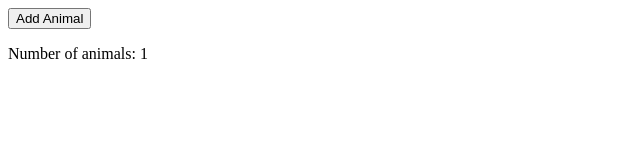
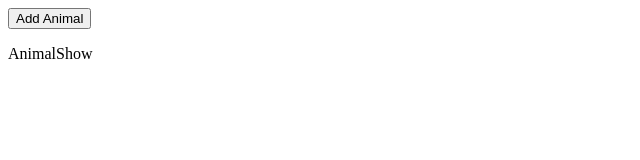
Before and after one commit to majd-hourani/clicky-pets, a React (Vite) app: page / in a window 1280 px wide. Both pictures are taken after a click on the button "Add Animal". Shown: the top 160 px of the page, without its empty margins (0-640 px from the left). Built offline with nearby package versions, Linux system fonts and the light colour scheme.

Commit message:
Render animal components using map

```diff
--- /dev/null
+++ b/src/AnimalShow.jsx
@@ -0,0 +1,5 @@
+function AnimalShow() {
+  return <div>AnimalShow</div>;
+}
+
+export default AnimalShow;
--- a/src/App.jsx
+++ b/src/App.jsx
@@ -1,4 +1,5 @@
 import { useState } from "react";
+import AnimalShow from "./AnimalShow";
 
 function getRandomAnimal() {
   const animals = ["bird", "cat", "cow", "dog", "gator", "horse"];
@@ -14,10 +15,14 @@ function App() {
     setAnimals([...animals, getRandomAnimal()]);
   }
 
+  const renderedAnimals = animals.map((animal, index) => {
+    return <AnimalShow animal={animal} key={index} />;
+  });
+
   return (
     <div>
       <button onClick={handleClick}>Add Animal</button>
-      <p>Number of animals: {animals.length}</p>
+      <p>{renderedAnimals}</p>
     </div>
   );
 }
```
